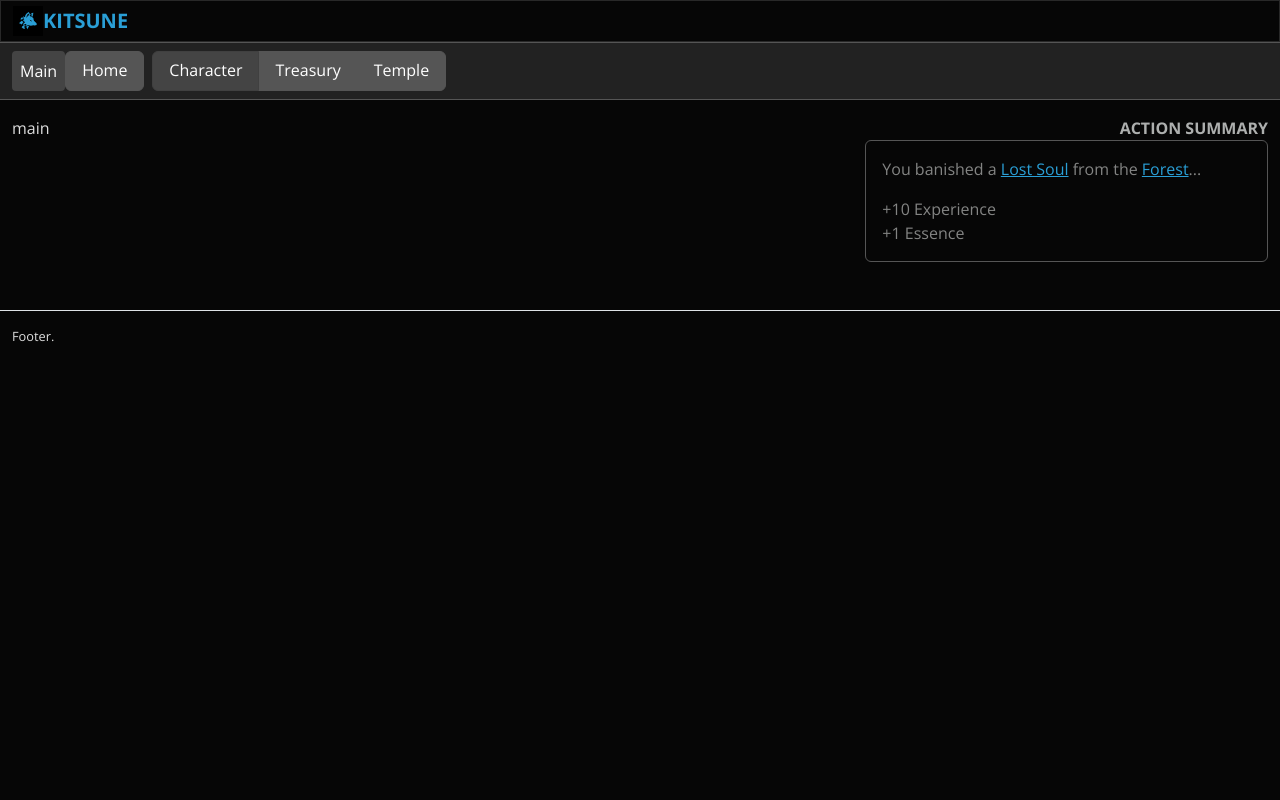
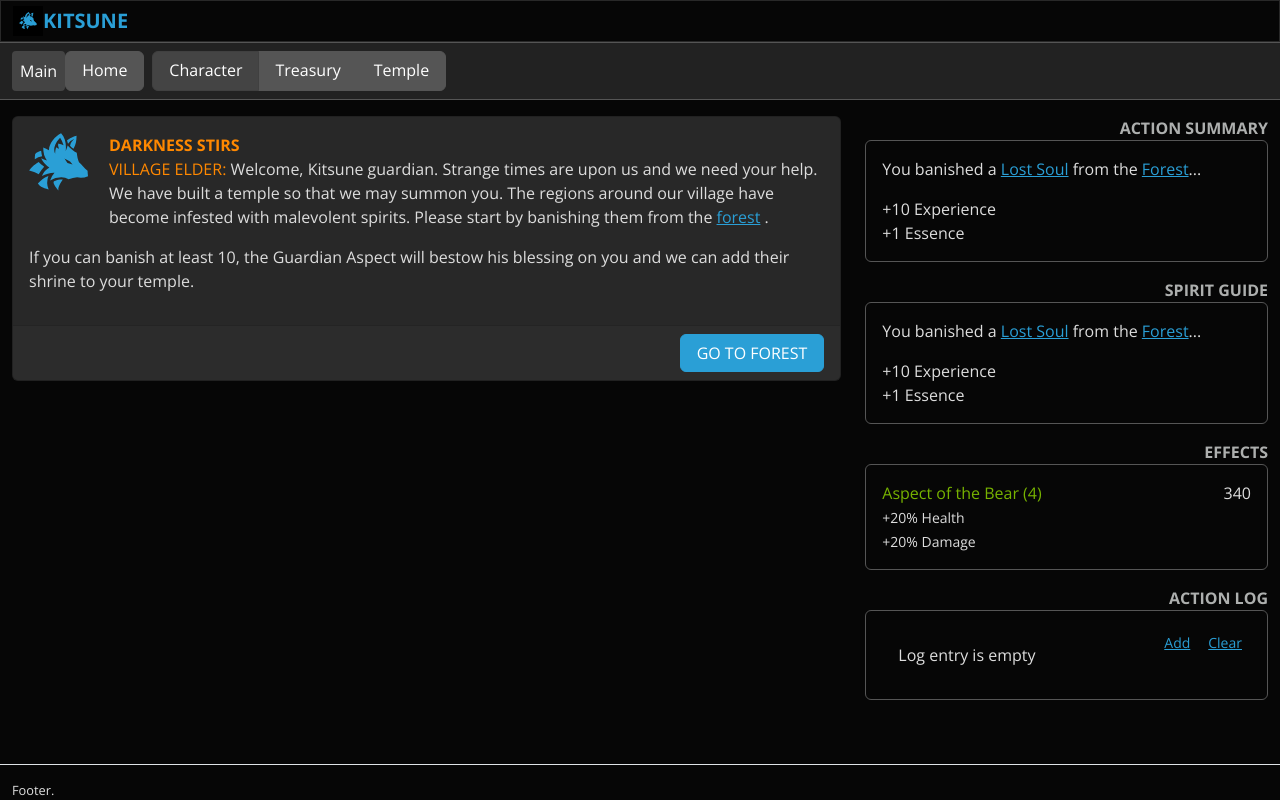
Before and after one commit to SlybootsStudio/kitsune, a Vue app: page / in a window 1280 px wide. Built offline with nearby package versions, Linux system fonts and the light colour scheme.

Commit message:
Adding in favicon, actionlog and effects summary

```diff
--- a/public/index.html
+++ b/public/index.html
@@ -5,7 +5,7 @@
     <meta http-equiv="X-UA-Compatible" content="IE=edge">
     <meta name="viewport" content="width=device-width,initial-scale=1.0">
     <link rel="icon" href="<%= BASE_URL %>favicon.ico">
-    <title><%= htmlWebpackPlugin.options.title %></title>
+    <title>Kitsune</title>
     <link rel="preconnect" href="https://fonts.gstatic.com">
     <link href="https://fonts.googleapis.com/css2?family=Open+Sans:wght@300;400;600;700&display=swap" rel="stylesheet">
     <link rel="stylesheet" href="https://cdn.jsdelivr.net/npm/bootstrap-icons@1.4.0/font/bootstrap-icons.css">
--- /dev/null
+++ b/src/components/ActionLog.vue
@@ -0,0 +1,47 @@
+<template>
+  <div>
+    <button class="btn btn-link btn-sm text-small float-end" @click="clear">
+      Clear
+    </button>
+    <button class="btn btn-link btn-sm text-small float-end" @click="add">
+      Add
+    </button>
+    <div class="text-small p-3 log">
+      <p v-for="entry in entries" :key="entry.id">
+        <span class="text-secondary text-small">[{{ entry.time }}]</span>
+        {{ entry.content }}
+      </p>
+      <div class="text-muted">
+        <p class="p-0 m-0">
+          {{ !entries.length ? `Log entry is empty` : null }}
+        </p>
+      </div>
+    </div>
+  </div>
+</template>
+
+<script>
+export default {
+  name: "ActionSummary",
+  data: function() {
+    return {
+      entries: []
+    };
+  },
+  methods: {
+    add() {
+      this.entries.push({
+        id: this.entries.length + 1,
+        time: "Today",
+        content: "+1 Rune of the Forest"
+      });
+    },
+    clear() {
+      this.entries = [];
+    }
+  }
+};
+</script>
+
+<!-- Add "scoped" attribute to limit CSS to this component only -->
+<style scoped></style>
--- /dev/null
+++ b/src/components/EffectsSummary.vue
@@ -0,0 +1,26 @@
+<template>
+  <div>
+    <div class="row">
+      <div class="col-9 text-start">
+        <span class="text-success">Aspect of the Bear (4)</span><br />
+        <small>+20% Health</small><br />
+        <small>+20% Damage</small>
+      </div>
+      <div class="col text-end">340</div>
+    </div>
+  </div>
+</template>
+
+<script>
+export default {
+  name: "ActionSummary",
+  props: {
+    title: {
+      type: String
+    }
+  }
+};
+</script>
+
+<!-- Add "scoped" attribute to limit CSS to this component only -->
+<style scoped></style>
--- a/src/components/Sidebar.vue
+++ b/src/components/Sidebar.vue
@@ -1,15 +1,22 @@
 <template>
   <div>
-    <SidebarBox title="Action Summary"><ActionSummary /></SidebarBox>
+    <SidebarBox title="Action Summary" class="mb-3"
+      ><ActionSummary
+    /></SidebarBox>
+    <SidebarBox title="Spirit Guide" class="mb-3"><ActionSummary /></SidebarBox>
+    <SidebarBox title="Effects" class="mb-3"><EffectsSummary /></SidebarBox>
+    <SidebarBox title="Action Log" class="mb-3"><ActionLog /></SidebarBox>
   </div>
 </template>
 
 <script>
 import SidebarBox from "@/components/SidebarBox";
 import ActionSummary from "@/components/ActionSummary";
+import EffectsSummary from "@/components/EffectsSummary";
+import ActionLog from "@/components/ActionLog";
 export default {
   name: "Sidebar",
-  components: { SidebarBox, ActionSummary },
+  components: { SidebarBox, ActionSummary, EffectsSummary, ActionLog },
   props: {}
 };
 </script>
--- a/src/css/style.css
+++ b/src/css/style.css
@@ -2,6 +2,9 @@
 	font-family: 'Open Sans', sans-serif;
   -webkit-font-smoothing: antialiased;
   -moz-osx-font-smoothing: grayscale;
-  color: #ddd;
   font-weight:400;
 }
+
+* {
+  color: #ddd;
+}
--- a/src/views/Main.vue
+++ b/src/views/Main.vue
@@ -1,6 +1,76 @@
 <template
   ><div>
-    main
+    <div class="card mb-3">
+      <div class="card-body">
+        <svg
+          xmlns="http://www.w3.org/2000/svg"
+          xmlns:xlink="http://www.w3.org/1999/xlink"
+          width="100"
+          height="100"
+          viewBox="0 0 100 100"
+          style="margin-top:-20px;margin-left:-20px"
+          class="float-start"
+        >
+          <g
+            transform="translate(50 50) scale(0.69 0.69) rotate(0) translate(-50 -50)"
+            style="fill:#2a9fd6"
+          >
+            <svg
+              fill="#2a9fd6"
+              xmlns="http://www.w3.org/2000/svg"
+              data-name="Layer 1"
+              viewBox="0 0 100 100"
+              x="0px"
+              y="0px"
+            >
+              <title>10</title>
+              <path
+                d="M72.39,15a22.64,22.64,0,0,0-9.29,7.1,41.57,41.57,0,0,1-1.47-5c1.83-1.08,5.67-4.64,13.82-6.74-.14,7-.81,12.7-4.38,18.87A19.78,19.78,0,0,1,66,24.86C66.82,20.9,69.47,17.82,72.39,15Z"
+              />
+              <path
+                d="M6.71,60.91c5.05,1.69,9.43,2.7,13.81,5.55a47.9,47.9,0,0,1,8-11.16c-2.73-2.46-5.78-4-8-6.86C12.5,53.47,9.1,57.36,6.71,60.91Z"
+              />
+              <path
+                d="M15,44.72c0-.42-.06-.86-.06-1.3A29.39,29.39,0,0,1,15.47,37c2.24-2.87,5.72-4.05,8.63-4.93a56.31,56.31,0,0,0,1.48,8A19.77,19.77,0,0,0,15,44.72Z"
+              />
+              <path
+                d="M35,88.54c-9.43-3-12.47-4-15.6-8.72,4.12-4.94,9.41-9.52,15.26-11.16A26.77,26.77,0,0,0,35,88.54Z"
+              />
+              <path
+                d="M91.43,61.23C86.6,58,83.25,52.83,79,49.05c-1.87-4.32-2.62-9.17-3.26-13.87-4.39-2.54-9.86-6.59-13.17-10.68-.88,3-1.82,5.71-2.87,8.53a52.18,52.18,0,0,0,.36-6c0-7.43-1.87-14.51-7.07-20.2C44.34,11.31,35.71,21.2,35.37,31.35c-2.71-1.34-5.5-2.59-8.18-3.91,0,.22,0,.44,0,.66A30.82,30.82,0,0,0,32.5,46.26a66.14,66.14,0,0,1-8.38-3A29.88,29.88,0,0,0,36,56.5,26.67,26.67,0,0,0,25.2,68.72C30.14,66.56,37.39,64,42.48,64c.34,0,.68,0,1,0a28.05,28.05,0,0,0-6.39,11.3,31.63,31.63,0,0,1,16.13-4.72A20.41,20.41,0,0,1,64,73.47a67,67,0,0,1,12.3-2.65,28,28,0,0,0,5.32.53,24.89,24.89,0,0,0,10.43-2.29A69.26,69.26,0,0,1,91.43,61.23ZM49.27,21.65a5.35,5.35,0,0,0-.63,2.53,11.59,11.59,0,0,0,1.6,5.08,9.65,9.65,0,0,1-4-2.24c-1.41,2.06-1.78,6.05-1.81,9.56a12,12,0,0,1-1.35-5.68c0-6.45,4.34-13.41,8.52-17.46a32.13,32.13,0,0,1,5,11C54.28,23,51.79,22.53,49.27,21.65Zm13,28.48-4.38-6.74L66,47.77l3.71,4.38Z"
+              />
+              <path
+                d="M55.57,74.05s-7.76,10.11-6.41,15.5c0,0-7.41-8.08-7.07-12.13C42.09,77.42,44.78,74.05,55.57,74.05Z"
+              />
+            </svg>
+          </g>
+        </svg>
+        <span class="fw-bold text-warning text-uppercase align-top"
+          >Darkness Stirs</span
+        >
+        <p>
+          <span class="text-warning">VILLAGE ELDER:</span> Welcome, Kitsune
+          guardian. Strange times are upon us and we need your help. We have
+          built a temple so that we may summon you. The regions around our
+          village have become infested with malevolent spirits. Please start by
+          banishing them from the
+          <router-link class="" :to="{ name: 'Main' }">forest</router-link>
+          .
+        </p>
+        <p>
+          If you can banish at least 10, the Guardian Aspect will bestow his
+          blessing on you and we can add their shrine to your temple.
+        </p>
+      </div>
+
+      <div class="card-footer text-end">
+        <router-link
+          class=" btn btn-outline-primary text-uppercase"
+          :to="{ name: 'Main' }"
+          >go to Forest</router-link
+        >
+      </div>
+    </div>
   </div></template
 >
 
```
Also changed, not shown: src/assets/kitsune.svg, 1 other file (tests, documents, lock files or other folders).
